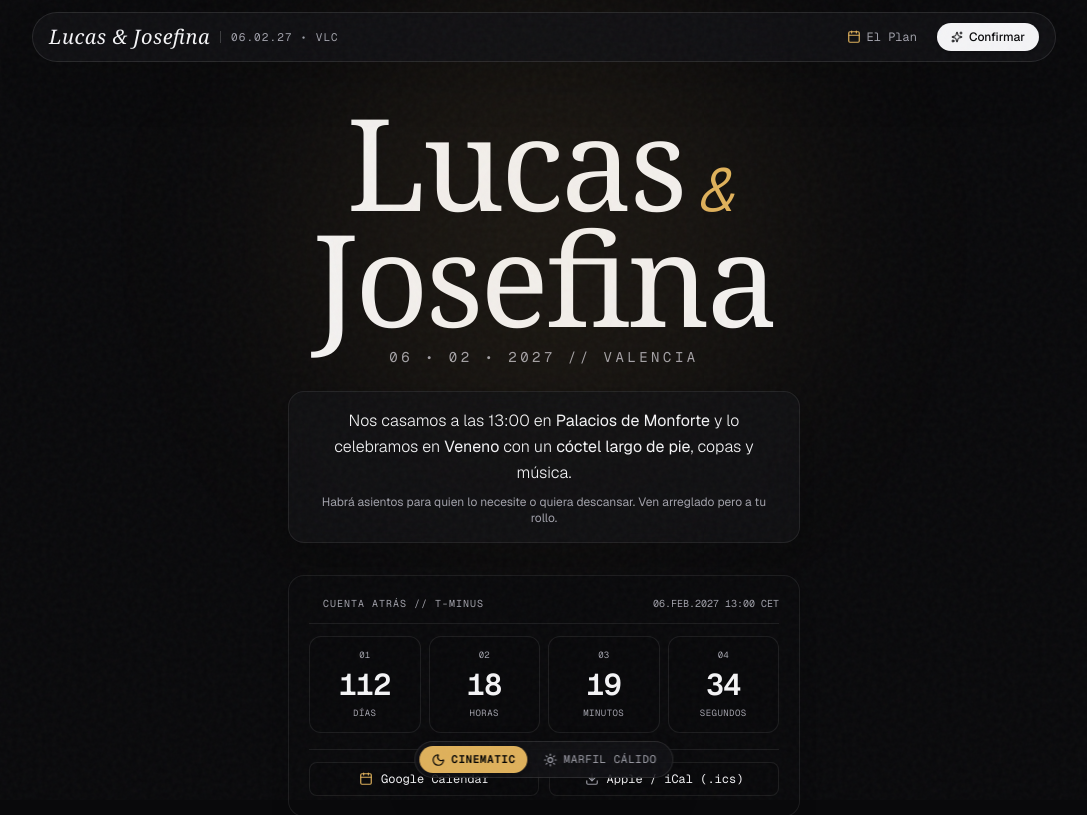
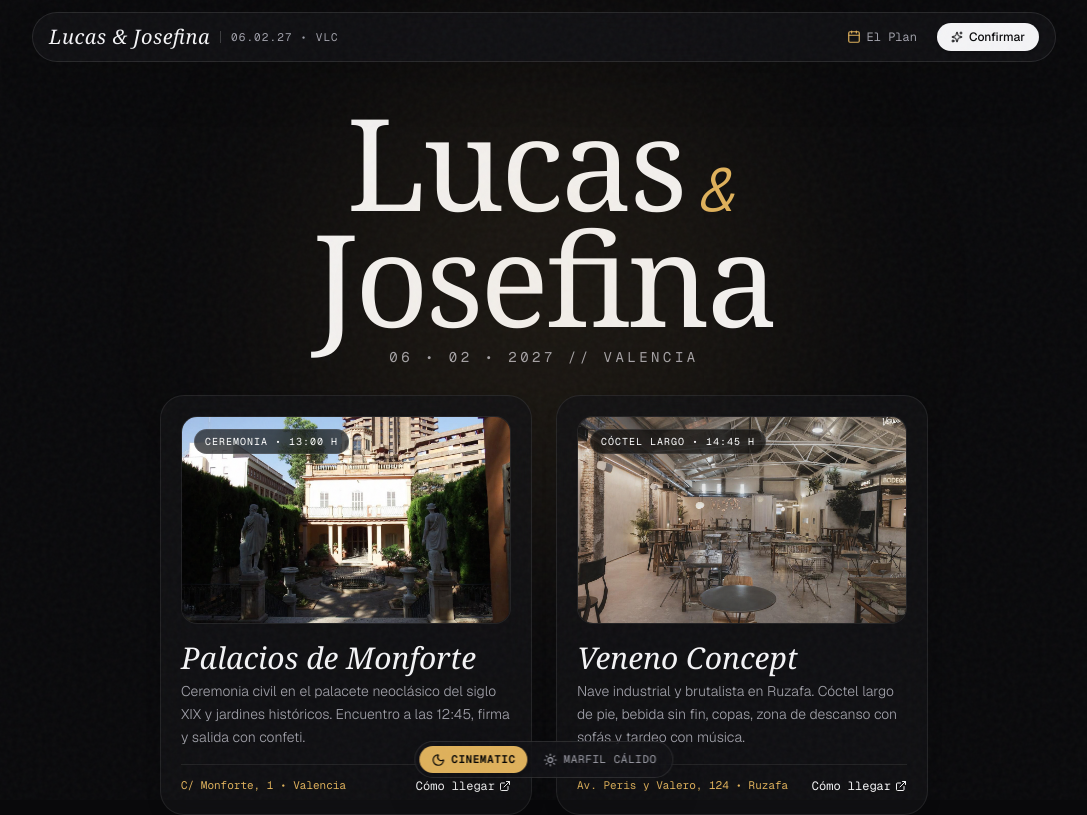
Before and after one commit to cocoxu-bit/boda-lucas-josefina, a Next.js app: page / in a window 1280 px wide. Shown: the top 815 px of the page, without its empty margins (96-1183 px from the left). Built offline with nearby package versions, Linux system fonts and the light colour scheme; a web font is replaced by a local one.

Commit message:
feat: replace manifesto card with two large venue cards (Monforte and Veneno) and add direct 1-click Apple Calendar integration

```diff
--- a/src/components/Countdown.tsx
+++ b/src/components/Countdown.tsx
@@ -2,7 +2,7 @@
 
 import React, { useEffect, useState } from "react";
 import { motion } from "framer-motion";
-import { Calendar, Download, Check } from "lucide-react";
+import { Calendar } from "lucide-react";
 import { useSoundEffects } from "@/context/SoundContext";
 
 interface TimeLeft {
@@ -13,8 +13,7 @@ interface TimeLeft {
 }
 
 export const Countdown: React.FC = () => {
-  const { playClick, playSoftPop } = useSoundEffects();
-  const [copiedCal, setCopiedCal] = useState(false);
+  const { playClick } = useSoundEffects();
   const targetDate = new Date("2027-02-06T13:00:00+01:00").getTime();
 
   const [timeLeft, setTimeLeft] = useState<TimeLeft>({
@@ -51,43 +50,18 @@ export const Countdown: React.FC = () => {
     playClick();
     const title = encodeURIComponent("Boda Lucas & Josefina");
     const details = encodeURIComponent(
-      "Ceremonia civil en Palacios de Monforte (13:00) y celebración tipo cóctel largo sin corsé en Veneno. Vestimenta arreglada pero sin protocolo rígido."
+      "Ceremonia civil en Palacios de Monforte (13:00) y celebración tipo cóctel largo en Veneno (14:45). Vestimenta arreglada pero sin protocolo rígido."
     );
-    const location = encodeURIComponent("Jardines de Monforte & Veneno, Valencia");
+    const location = encodeURIComponent("Palacete de los Jardines de Monforte & Veneno, Valencia");
     const dates = "20270206T120000Z/20270206T230000Z";
     const url = `https://calendar.google.com/calendar/render?action=TEMPLATE&text=${title}&dates=${dates}&details=${details}&location=${location}`;
     window.open(url, "_blank", "noopener,noreferrer");
   };
 
-  const downloadICS = () => {
-    playSoftPop();
-    const icsContent = [
-      "BEGIN:VCALENDAR",
-      "VERSION:2.0",
-      "PRODID:-//Lucas y Josefina//Boda Valencia//ES",
-      "CALSCALE:GREGORIAN",
-      "METHOD:PUBLISH",
-      "BEGIN:VEVENT",
-      "SUMMARY:Boda Lucas & Josefina",
-      "DESCRIPTION:Ceremonia civil en Jardines de Monforte (13:00) y cóctel largo en Veneno.",
-      "LOCATION:Jardines de Monforte & Veneno, Valencia",
-      "DTSTART:20270206T120000Z",
-      "DTEND:20270206T230000Z",
-      "STATUS:CONFIRMED",
-      "END:VEVENT",
-      "END:VCALENDAR",
-    ].join("\r\n");
-
-    const blob = new Blob([icsContent], { type: "text/calendar;charset=utf-8" });
-    const link = document.createElement("a");
-    link.href = window.URL.createObjectURL(blob);
-    link.setAttribute("download", "boda-lucas-josefina.ics");
-    document.body.appendChild(link);
-    link.click();
-    document.body.removeChild(link);
-
-    setCopiedCal(true);
-    setTimeout(() => setCopiedCal(false), 2500);
+  const addToAppleCalendar = () => {
+    playClick();
+    // Directly opens the iCalendar event on iOS/macOS/Safari native Calendar app
+    window.open("/api/calendar", "_blank");
   };
 
   const formatNumber = (n: number) => n.toString().padStart(2, "0");
@@ -141,7 +115,7 @@ export const Countdown: React.FC = () => {
             whileHover={{ scale: 1.02 }}
             whileTap={{ scale: 0.97 }}
             onClick={addToGoogleCalendar}
-            className="w-full sm:w-auto flex-1 flex items-center justify-center gap-2 py-2 px-3 rounded-lg bg-black/[0.03] dark:bg-white/5 hover:bg-black/[0.06] dark:hover:bg-white/10 border border-[var(--card-border)] text-xs font-mono-swiss text-[var(--fg-primary)] transition-colors"
+            className="w-full sm:w-auto flex-1 flex items-center justify-center gap-2 py-2 px-3.5 rounded-xl bg-black/[0.03] dark:bg-white/5 hover:bg-black/[0.06] dark:hover:bg-white/10 border border-[var(--card-border)] text-xs font-mono-swiss text-[var(--fg-primary)] transition-all cursor-pointer"
           >
             <Calendar className="w-3.5 h-3.5 text-[var(--accent-gold)]" />
             <span>Google Calendar</span>
@@ -150,20 +124,11 @@ export const Countdown: React.FC = () => {
           <motion.button
             whileHover={{ scale: 1.02 }}
             whileTap={{ scale: 0.97 }}
-            onClick={downloadICS}
-            className="w-full sm:w-auto flex-1 flex items-center justify-center gap-2 py-2 px-3 rounded-lg bg-black/[0.03] dark:bg-white/5 hover:bg-black/[0.06] dark:hover:bg-white/10 border border-[var(--card-border)] text-xs font-mono-swiss text-[var(--fg-primary)] transition-colors"
+            onClick={addToAppleCalendar}
+            className="w-full sm:w-auto flex-1 flex items-center justify-center gap-2 py-2 px-3.5 rounded-xl bg-black/[0.03] dark:bg-white/5 hover:bg-black/[0.06] dark:hover:bg-white/10 border border-[var(--card-border)] text-xs font-mono-swiss text-[var(--fg-primary)] transition-all cursor-pointer"
           >
-            {copiedCal ? (
-              <>
-                <Check className="w-3.5 h-3.5 text-emerald-500" />
-                <span className="text-emerald-500 font-medium">Descargado</span>
-              </>
-            ) : (
-              <>
-                <Download className="w-3.5 h-3.5 text-[var(--fg-muted)]" />
-                <span>Apple / iCal (.ics)</span>
-              </>
-            )}
+            <Calendar className="w-3.5 h-3.5 text-[var(--accent-gold)]" />
+            <span>Apple Calendar</span>
           </motion.button>
         </div>
       </div>
--- a/src/components/Hero.tsx
+++ b/src/components/Hero.tsx
@@ -2,8 +2,9 @@
 
 import React from "react";
 import { motion } from "framer-motion";
+import Image from "next/image";
 import { Countdown } from "@/components/Countdown";
-import { ArrowDown } from "lucide-react";
+import { ArrowDown, ExternalLink } from "lucide-react";
 
 export const Hero: React.FC = () => {
   const containerVariants = {
@@ -38,7 +39,7 @@ export const Hero: React.FC = () => {
   };
 
   return (
-    <section className="relative min-h-[88vh] pt-24 pb-14 px-4 sm:px-6 flex flex-col justify-between max-w-4xl mx-auto overflow-hidden">
+    <section className="relative min-h-[92vh] pt-24 pb-14 px-4 sm:px-6 flex flex-col justify-between max-w-4xl mx-auto overflow-hidden">
       {/* Background radial glow */}
       <div
         className="absolute top-1/4 left-1/2 -translate-x-1/2 -translate-y-1/2 w-[340px] h-[340px] sm:w-[500px] sm:h-[500px] bg-[var(--accent-gold)]/[0.08] rounded-full blur-[100px] pointer-events-none transition-colors duration-500"
@@ -49,7 +50,7 @@ export const Hero: React.FC = () => {
         variants={containerVariants}
         initial="hidden"
         animate="visible"
-        className="flex flex-col items-center text-center space-y-6 pt-2"
+        className="flex flex-col items-center text-center space-y-7 pt-2"
       >
         {/* Main Editorial Headline */}
         <motion.div variants={itemVariants} className="space-y-2">
@@ -65,32 +66,107 @@ export const Hero: React.FC = () => {
           </p>
         </motion.div>
 
-        {/* Clean, Non-Duplicated Manifesto */}
+        {/* TWO LARGE VENUE CARDS: Palacios de Monforte & Veneno */}
         <motion.div
           variants={itemVariants}
-          className="theme-card max-w-lg mx-auto text-center px-5 py-4 rounded-2xl shadow-sm transition-all"
+          className="grid grid-cols-1 sm:grid-cols-2 gap-4 sm:gap-6 w-full max-w-3xl mx-auto"
         >
-          <p className="font-sans-ui text-sm sm:text-base text-[var(--fg-primary)] leading-relaxed font-light">
-            Nos casamos a las 13:00 en <strong>Palacios de Monforte</strong> y lo celebramos en <strong>Veneno</strong> con un <strong>cóctel largo de pie</strong>, copas y música.
-          </p>
-          <p className="font-sans-ui text-xs text-[var(--fg-muted)] mt-2">
-            Habrá asientos para quien lo necesite o quiera descansar. Ven arreglado pero a tu rollo.
-          </p>
+          {/* Card 1: Palacios de Monforte */}
+          <div className="theme-card rounded-3xl overflow-hidden p-4 sm:p-5 text-left transition-all duration-300 hover:shadow-2xl group flex flex-col justify-between">
+            <div>
+              <div className="relative h-44 sm:h-52 w-full rounded-2xl overflow-hidden mb-4 border border-[var(--card-border)] bg-black/5 dark:bg-white/5">
+                <Image
+                  src="/images/palacio-monforte.jpg"
+                  alt="Palacete de los Jardines de Monforte"
+                  fill
+                  sizes="(max-width: 640px) 100vw, 360px"
+                  className="object-cover group-hover:scale-103 transition-transform duration-500"
+                  priority
+                />
+                <div className="absolute top-3 left-3 px-2.5 py-1 rounded-full bg-black/65 backdrop-blur-md text-[10px] font-mono-swiss text-white uppercase tracking-widest border border-white/10">
+                  Ceremonia • 13:00 H
+                </div>
+              </div>
+
+              <h3 className="font-serif-editorial text-2xl sm:text-3xl text-[var(--fg-primary)] italic">
+                Palacios de Monforte
+              </h3>
+              <p className="font-sans-ui text-xs sm:text-sm text-[var(--fg-muted)] mt-1 font-light leading-relaxed">
+                Ceremonia civil en el palacete neoclásico del siglo XIX y jardines históricos. Encuentro a las 12:45, firma y salida con confeti.
+              </p>
+            </div>
+
+            <div className="pt-3 mt-4 border-t border-[var(--card-border)] flex items-center justify-between">
+              <span className="font-mono-swiss text-[11px] text-[var(--accent-gold)]">
+                C/ Monforte, 1 • Valencia
+              </span>
+              <a
+                href="https://maps.google.com/?q=Jardines+de+Monforte+Valencia"
+                target="_blank"
+                rel="noopener noreferrer"
+                className="inline-flex items-center gap-1 font-mono-swiss text-xs text-[var(--fg-primary)] hover:text-[var(--accent-gold)] transition-colors cursor-pointer"
+              >
+                <span>Cómo llegar</span>
+                <ExternalLink className="w-3 h-3" />
+              </a>
+            </div>
+          </div>
+
+          {/* Card 2: Veneno */}
+          <div className="theme-card rounded-3xl overflow-hidden p-4 sm:p-5 text-left transition-all duration-300 hover:shadow-2xl group flex flex-col justify-between">
+            <div>
+              <div className="relative h-44 sm:h-52 w-full rounded-2xl overflow-hidden mb-4 border border-[var(--card-border)] bg-black/5 dark:bg-white/5">
+                <Image
+                  src="/images/veneno-bar.jpg"
+                  alt="Veneno Concept Bar Valencia"
+                  fill
+                  sizes="(max-width: 640px) 100vw, 360px"
+                  className="object-cover group-hover:scale-103 transition-transform duration-500"
+                  priority
+                />
+                <div className="absolute top-3 left-3 px-2.5 py-1 rounded-full bg-black/65 backdrop-blur-md text-[10px] font-mono-swiss text-white uppercase tracking-widest border border-white/10">
+                  Cóctel Largo • 14:45 H
+                </div>
+              </div>
+
+              <h3 className="font-serif-editorial text-2xl sm:text-3xl text-[var(--fg-primary)] italic">
+                Veneno Concept
+              </h3>
+              <p className="font-sans-ui text-xs sm:text-sm text-[var(--fg-muted)] mt-1 font-light leading-relaxed">
+                Nave industrial y brutalista en Ruzafa. Cóctel largo de pie, bebida sin fin, copas, zona de descanso con sofás y tardeo con música.
+              </p>
+            </div>
+
+            <div className="pt-3 mt-4 border-t border-[var(--card-border)] flex items-center justify-between">
+              <span className="font-mono-swiss text-[11px] text-[var(--accent-gold)]">
+                Av. Peris y Valero, 124 • Ruzafa
+              </span>
+              <a
+                href="https://maps.google.com/?q=Veneno+Valencia"
+                target="_blank"
+                rel="noopener noreferrer"
+                className="inline-flex items-center gap-1 font-mono-swiss text-xs text-[var(--fg-primary)] hover:text-[var(--accent-gold)] transition-colors cursor-pointer"
+              >
+                <span>Cómo llegar</span>
+                <ExternalLink className="w-3 h-3" />
+              </a>
+            </div>
+          </div>
         </motion.div>
 
-        {/* Live Electronic Countdown Clock */}
-        <motion.div variants={itemVariants} className="w-full pt-2">
+        {/* Live Electronic Countdown Clock with Direct Google & Apple Calendar integration */}
+        <motion.div variants={itemVariants} className="w-full pt-1">
           <Countdown />
         </motion.div>
 
         {/* Scroll Indicator */}
-        <motion.div variants={itemVariants} className="pt-4">
+        <motion.div variants={itemVariants} className="pt-2">
           <button
             onClick={scrollToTimeline}
             className="group flex flex-col items-center gap-1.5 text-[var(--fg-muted)] hover:text-[var(--fg-primary)] transition-colors cursor-pointer"
           >
             <span className="font-mono-swiss text-[10px] uppercase tracking-widest">
-              Ver el día
+              Ver el cronograma completo
             </span>
             <motion.div
               animate={{ y: [0, 4, 0] }}
```
Also changed, not shown: src/app/api/calendar/route.ts (added, +36 -0 lines), src/components/RSVPWizard.tsx (+19 -7 lines), 1 other file (tests, documents, lock files or other folders).
